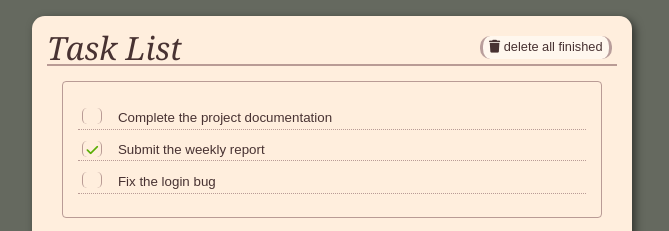
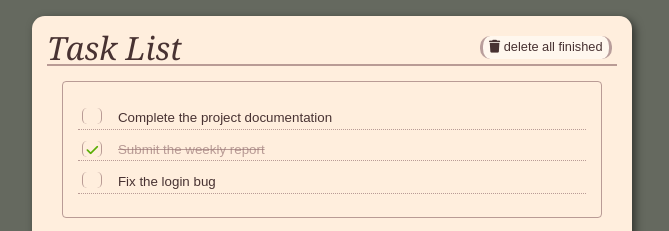
Before and after one commit to fabiodbf/monorepo-crud-mongo, a React (Create React App) app in the folder WebApp/tasks/: page / in a window 1280 px wide. Shown: the top 231 px of the page, without its empty margins (308-977 px from the left). Built offline with nearby package versions, Linux system fonts and the light colour scheme.

Commit message:
Creating debounced change control for task text

```diff
--- a/WebApp/tasks/src/components/container/container.jsx
+++ b/WebApp/tasks/src/components/container/container.jsx
@@ -24,8 +24,12 @@ function Container() {
     );
   };
 
-  const handleTextChange = () => {
-    console.log("do something");
+  const handleTextChange = (taskId, newText) => {
+    setTasks((prevTasks) =>
+      prevTasks.map((task) =>
+        task.id == taskId ? { ...task, text: newText } : task
+      )
+    );
   };
 
   const handleTaskDeleteAllFinished = () => {
--- a/WebApp/tasks/src/components/list/list.jsx
+++ b/WebApp/tasks/src/components/list/list.jsx
@@ -3,7 +3,7 @@ import styles from "./list.module.css";
 import Checkbox from "../checkbox/checkbox";
 import Textbox from "../textbox/textbox";
 
-function List({ list, handleCompleteToggle, handleTxtChange }) {
+function List({ list, handleCompleteToggle, handleTextChange }) {
   return (
     <div>
       {Array.isArray(list) && list.length > 0 ? (
@@ -19,7 +19,7 @@ function List({ list, handleCompleteToggle, handleTxtChange }) {
                     />
                   </div>
                   <div className={styles.input_div_txt}>
-                    <Textbox item={item} handleTxtChange={handleTxtChange} />
+                    <Textbox item={item} handleTextChange={handleTextChange} />
                   </div>
                 </li>
               );
--- a/WebApp/tasks/src/components/textbox/textbox.jsx
+++ b/WebApp/tasks/src/components/textbox/textbox.jsx
@@ -1,14 +1,31 @@
-import React from "react";
+import React, { useState, useMemo } from "react";
+import debounce from "lodash/debounce";
 import styles from "./textbox.module.css";
 
 function Textbox({ item, handleTextChange }) {
+  const [value, setValue] = useState(item.text);
+
+  const debouncedChangeHandler = useMemo(
+    () =>
+      debounce((id, inputValue) => {
+        handleTextChange(id, inputValue);
+      }, 300),
+    []
+  );
+
+  const handleChange = (e) => {
+    const inputValue = e.target.value;
+    setValue(inputValue);
+    debouncedChangeHandler(item.id, inputValue);
+  };
+
   return (
     <input
       type="text"
       id={`txt-${item.id}`}
-      value={item.text}
-      onChange={handleTextChange}
-      className={`${styles.textbox}`}
+      value={value}
+      onChange={handleChange}
+      className={`${styles.textbox} ${item.completed ? styles.completed : ""}`}
     />
   );
 }
--- a/WebApp/tasks/src/components/textbox/textbox.module.css
+++ b/WebApp/tasks/src/components/textbox/textbox.module.css
@@ -7,7 +7,7 @@
   width: 100%;
 }
 
-.finished {
+.completed {
   color: var(--transparent-gray);
   text-decoration: line-through;
 }
```
